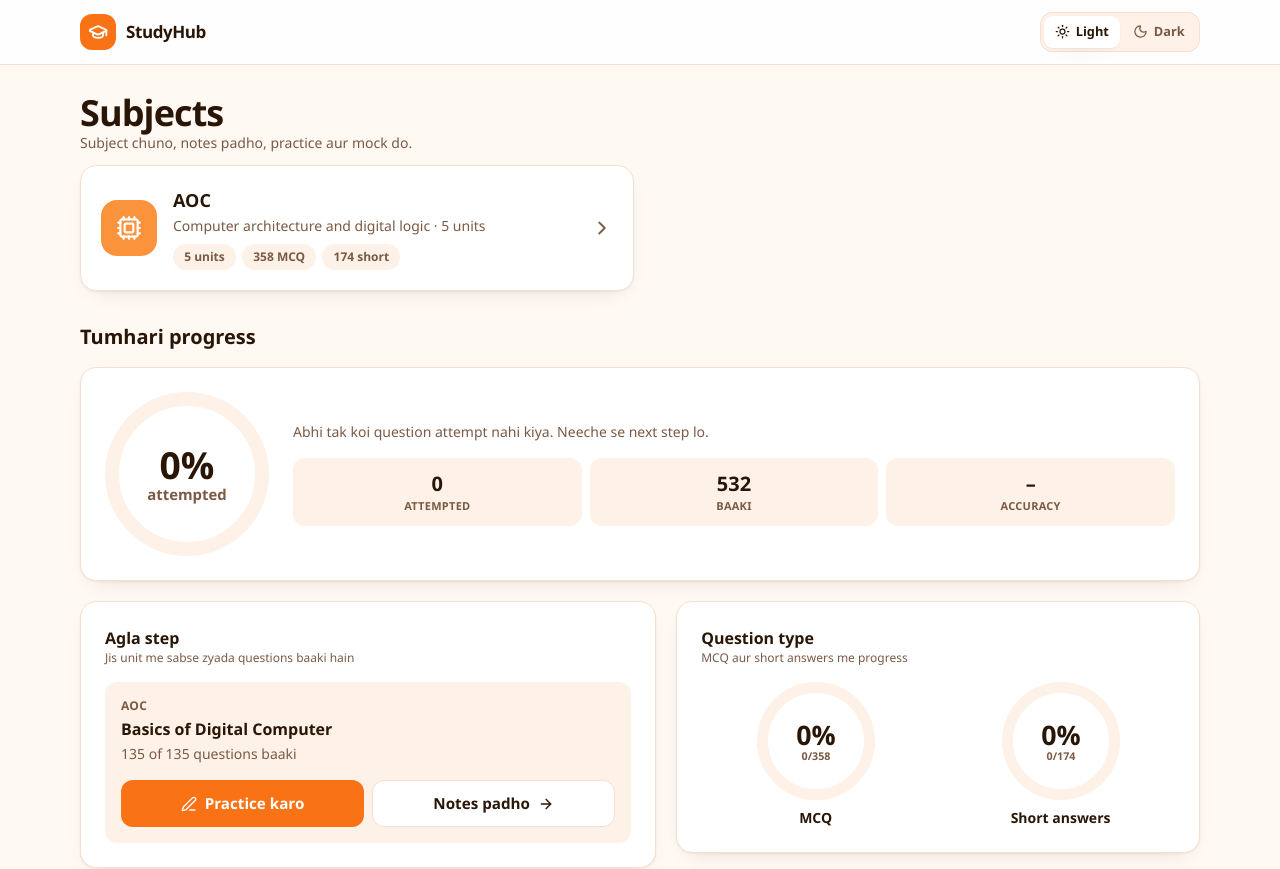
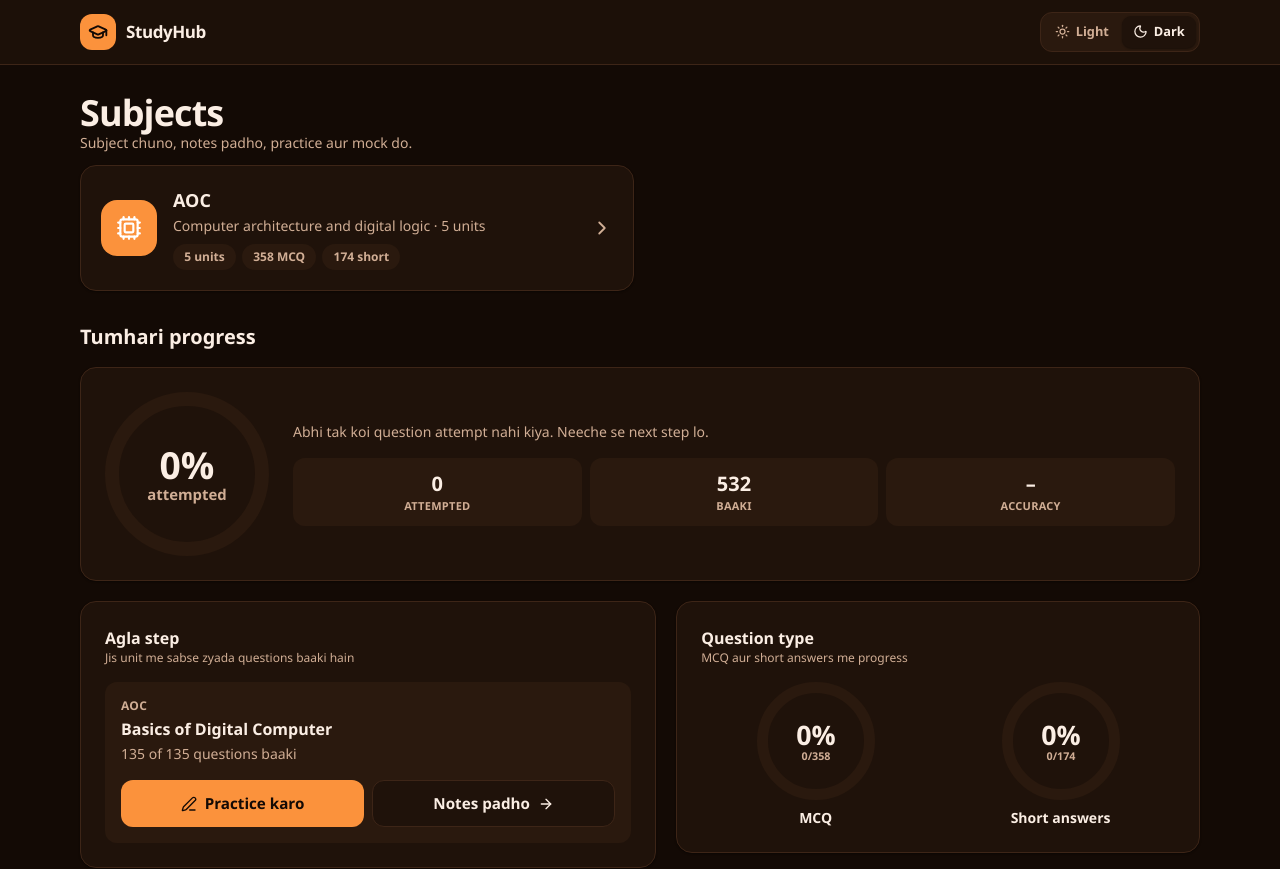
Before and after one commit to kshit7897/exam-pre-hub, a Next.js app: page / in a window 1280 px wide. Shown: the top 869 px of the page. Built offline with nearby package versions, Linux system fonts and the light colour scheme.

Commit message:
change theme again

```diff
--- a/src/app/globals.css
+++ b/src/app/globals.css
@@ -1,7 +1,31 @@
 @import "tailwindcss";
 
-/* ============ LIGHT (default) ============ */
+/* ============ DARK (default) ============ */
 :root {
+  --bg: #130a05;
+  --card: #1f120a;
+  --card-2: #2a190e;
+  --fg: #fbeee4;
+  --muted: #d1ae95;
+  --accent: #fb923c;
+  --accent-fg: #130a05;
+  --accent-soft: #3a2010;
+  --good: #86efac;
+  --good-soft: #14321f;
+  --bad: #fca5a5;
+  --bad-soft: #3b1a1a;
+  --warn: #fcd34d;
+  --warn-soft: #3a2e0e;
+  --hint: #c4b5fd;
+  --hint-soft: #2a1f47;
+  --border: #3d2517;
+  --shadow: 0 1px 2px rgb(0 0 0 / 0.4);
+  --shadow-lg: 0 18px 40px -18px rgb(0 0 0 / 0.8);
+  color-scheme: dark;
+}
+
+/* ============ LIGHT (only when the user picks it) ============ */
+:root[data-theme="light"] {
   --bg: #fff8f3;
   --card: #ffffff;
   --card-2: #fef1e7;
@@ -22,30 +46,6 @@
   --shadow: 0 1px 2px rgb(42 22 6 / 0.05), 0 8px 24px -14px rgb(42 22 6 / 0.2);
   --shadow-lg: 0 18px 40px -20px rgb(42 22 6 / 0.35);
   color-scheme: light;
-}
-
-/* ============ DARK (only when the user picks it) ============ */
-:root[data-theme="dark"] {
-  --bg: #130a05;
-  --card: #1f120a;
-  --card-2: #2a190e;
-  --fg: #fbeee4;
-  --muted: #d1ae95;
-  --accent: #fb923c;
-  --accent-fg: #130a05;
-  --accent-soft: #3a2010;
-  --good: #86efac;
-  --good-soft: #14321f;
-  --bad: #fca5a5;
-  --bad-soft: #3b1a1a;
-  --warn: #fcd34d;
-  --warn-soft: #3a2e0e;
-  --hint: #c4b5fd;
-  --hint-soft: #2a1f47;
-  --border: #3d2517;
-  --shadow: 0 1px 2px rgb(0 0 0 / 0.4);
-  --shadow-lg: 0 18px 40px -18px rgb(0 0 0 / 0.8);
-  color-scheme: dark;
 }
 
 html {
--- a/src/app/layout.tsx
+++ b/src/app/layout.tsx
@@ -19,13 +19,13 @@ export const viewport: Viewport = {
   ],
 };
 
-// Sets the theme before first paint. Light unless the user explicitly chose dark.
+// Sets the theme before first paint. Dark unless the user explicitly chose light.
 const themeScript = `
 try {
   var m = localStorage.getItem("studyhub:theme:v3");
-  document.documentElement.setAttribute("data-theme", m === "dark" ? "dark" : "light");
+  document.documentElement.setAttribute("data-theme", m === "light" ? "light" : "dark");
 } catch (e) {
-  document.documentElement.setAttribute("data-theme", "light");
+  document.documentElement.setAttribute("data-theme", "dark");
 }
 `;
 
--- a/src/components/ThemeToggle.tsx
+++ b/src/components/ThemeToggle.tsx
@@ -4,7 +4,7 @@ import { useEffect, useState } from "react";
 import { Moon, Sun } from "lucide-react";
 
 type Mode = "light" | "dark";
-// Light is the default. Only an explicit saved "dark" choice changes it.
+// New key: old saved choices (from earlier versions) are ignored, so dark is the default for everyone.
 const KEY = "studyhub:theme:v3";
 
 function apply(mode: Mode) {
@@ -12,14 +12,14 @@ function apply(mode: Mode) {
 }
 
 export default function ThemeToggle() {
-  const [mode, setMode] = useState<Mode>("light");
+  const [mode, setMode] = useState<Mode>("dark");
 
   useEffect(() => {
     try {
       const saved = window.localStorage.getItem(KEY);
-      if (saved === "dark") setMode("dark");
+      if (saved === "light") setMode("light");
     } catch {
-      // storage blocked: stay on light
+      // storage blocked: stay on dark
     }
   }, []);
 
```
